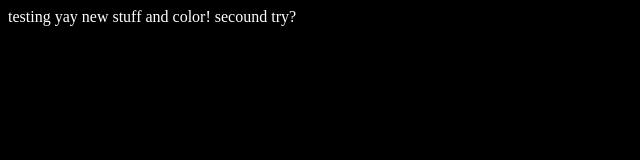
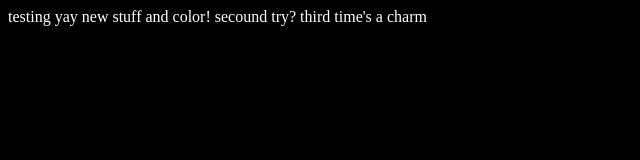
Before and after one commit to Minecat300/mainSite, a website: page public/index.html in a window 1280 px wide. Shown: the whole page, without its empty margins (0-640 px from the left). Drawn offline with Linux system fonts and the light colour scheme.

Commit message:
Update index.html

```diff
--- a/public/index.html
+++ b/public/index.html
@@ -10,5 +10,6 @@
     testing <!--Easter egg :3-->
     yay new stuff and color!
     secound try?
+    third time's a charm
 </body>
 </html>
```
